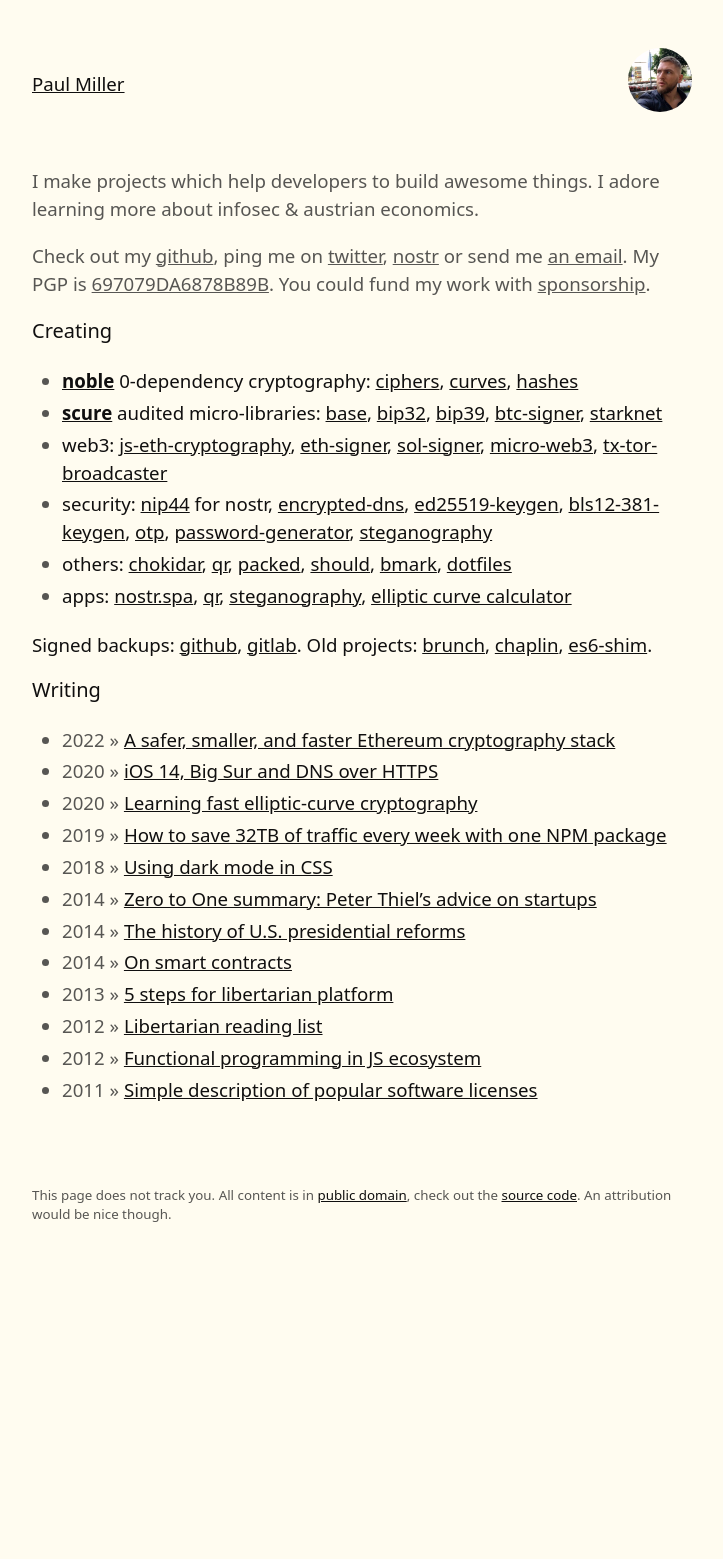
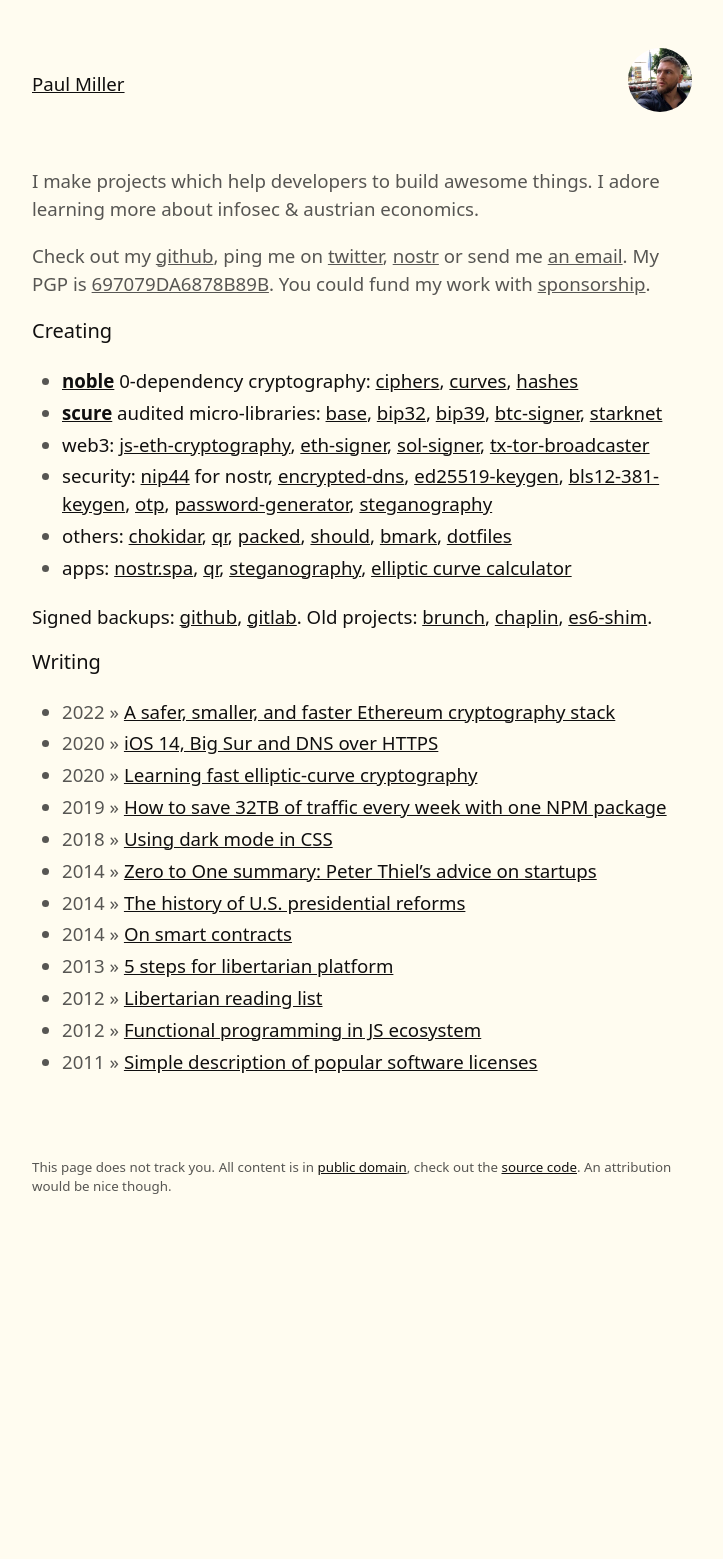
Before and after one commit to paulmillr/paulmillr.github.io, a Jekyll site: the page built from index.html, in a window 1280 px wide. Shown: the whole page, without its empty margins (278-1001 px from the left). Built offline with Jekyll 4.4.1, drawn with Linux system fonts in a browser that asks for light colours; after the commit the page ends 1531 px from its top, so only the background shows below that.

Commit message:
main page: adjust projects

```diff
--- a/index.html
+++ b/index.html
@@ -44,7 +44,6 @@ layout: base
         <a href="https://github.com/ethereum/js-ethereum-cryptography">js-eth-cryptography</a>,
         <a href="https://github.com/paulmillr/micro-eth-signer">eth-signer</a>,
           <a href="https://github.com/paulmillr/micro-sol-signer">sol-signer</a>,
-          <a href="https://github.com/paulmillr/micro-web3">micro-web3</a>,
           <a href="https://github.com/paulmillr/tx-tor-broadcaster">tx-tor-broadcaster</a>
       </li>
       <li>
```
